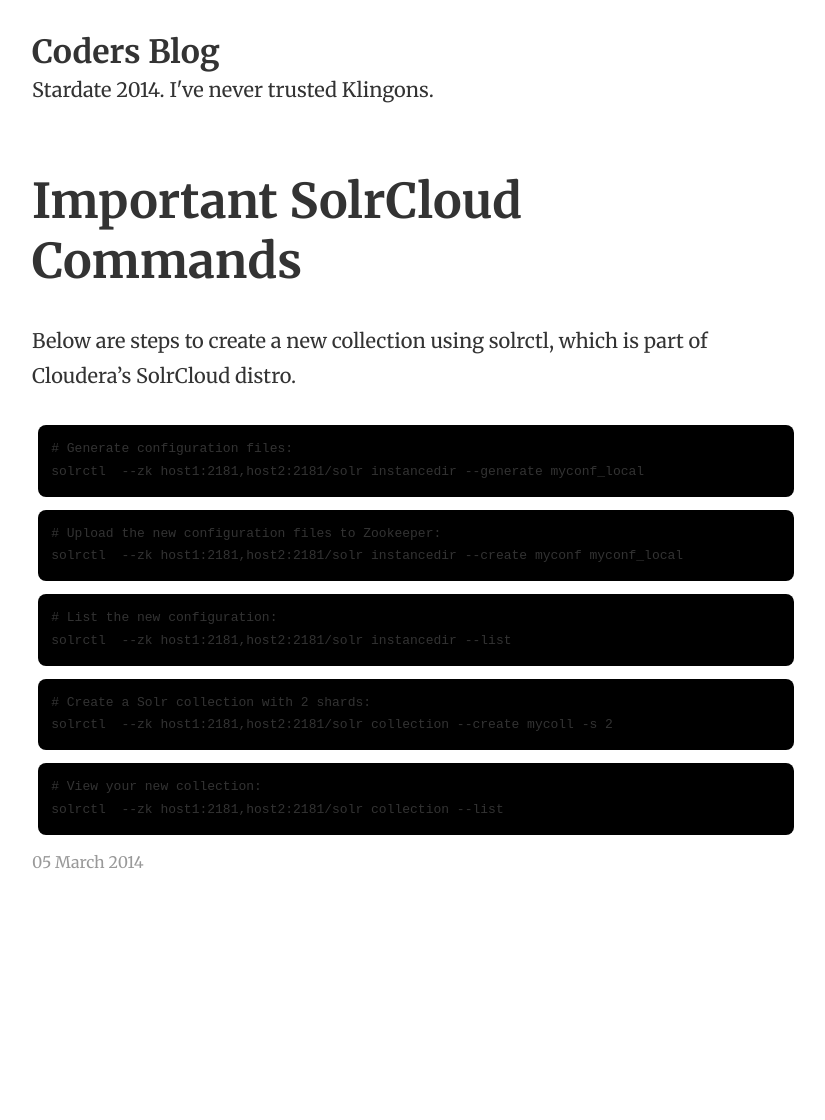
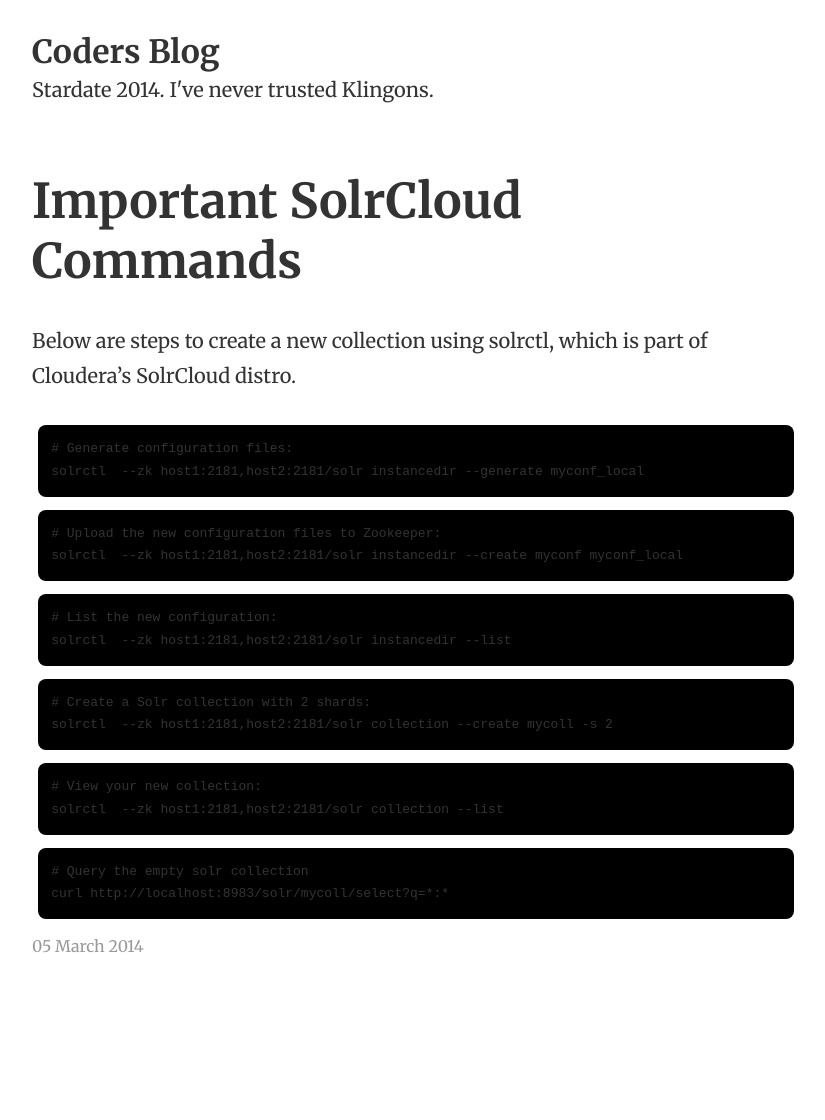
Before and after one commit to svensvan/blog, a Jekyll site: the page built from _posts/2014-03-05-solr-cloud-commands.md, in a window 1280 px wide. Shown: the whole page, without its empty margins (224-1049 px from the left). Built offline with Jekyll 4.4.1, drawn with Linux system fonts in a browser that asks for light colours; before the commit the page ends 1036 px from its top, so only the background shows below that.

Commit message:
add the query step

```diff
--- a/_posts/2014-03-05-solr-cloud-commands.md
+++ b/_posts/2014-03-05-solr-cloud-commands.md
@@ -29,3 +29,8 @@ solrctl  --zk host1:2181,host2:2181/solr collection --create mycoll -s 2
 #View your new collection:
 solrctl  --zk host1:2181,host2:2181/solr collection --list
 </pre>
+
+<pre class="prettyprint sh">
+#Query the empty solr collection
+curl http://localhost:8983/solr/mycoll/select?q=*:*
+</pre>
```
